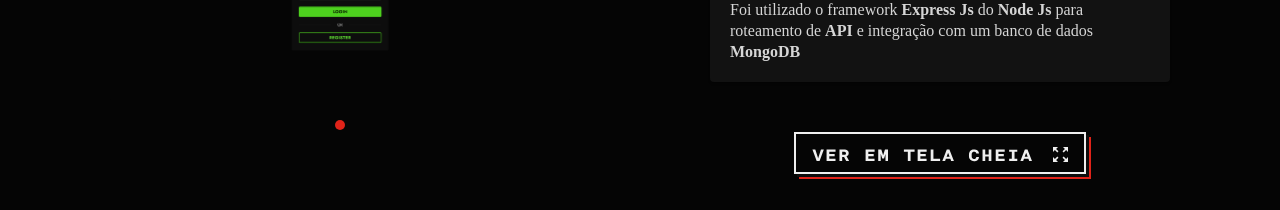
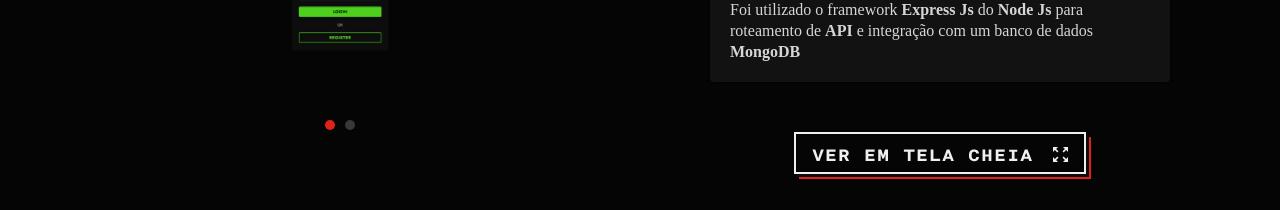
Before and after one commit to MatthMiller/portfolio, a React (Create React App) app: page / in a window 1280 px wide. Shown: the part 1588-1798 px from the top of the page. Built offline with nearby package versions, Linux system fonts and the light colour scheme.

Commit message:
virtual-notebook-slides

```diff
--- a/src/componentes/Portfolio/Portfolio.jsx
+++ b/src/componentes/Portfolio/Portfolio.jsx
@@ -6,7 +6,7 @@ import Project from './Project';
 // Imagens dos slides
 // Virtual Notebook
 import virtualnotebook0 from '../../img/slides/virtualnotebook/virtualnotebook-0.png';
-// import virtualnotebook1 from '../../img/slides/virtualnotebook/virtualnotebook-1.png';
+import virtualnotebook1 from '../../img/slides/virtualnotebook/virtualnotebook-1.png';
 // BMC
 import bmc0 from '../../img/slides/bmc/bmc-0.png';
 import bmc1 from '../../img/slides/bmc/bmc-1.png';
@@ -29,7 +29,7 @@ const Portfolio = () => {
       <div className={styles.divisorLine} style={{ height: '216px' }}></div>
 
       <Project
-        slides={[virtualnotebook0]}
+        slides={[virtualnotebook0, virtualnotebook1]}
         projectTitle='Front-End/Design - Programa Virtual Notebook'
         slidesTitle='Desenvolvimento Fullstack “Virtual Notebook”'
         detailsDate='Em desenvolvimento desde agosto'
```
Also changed, not shown: src/img/slides/virtualnotebook/virtualnotebook-1.png.
